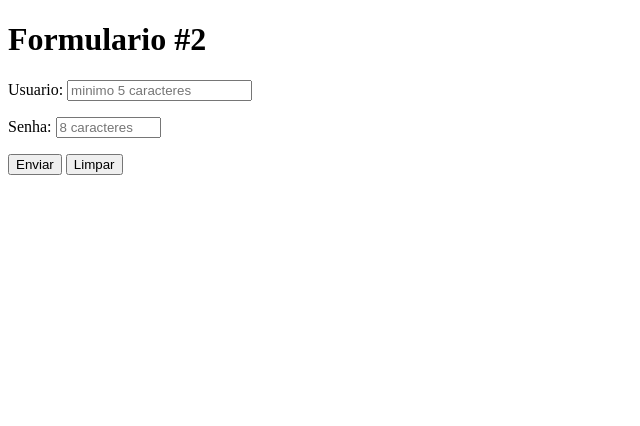
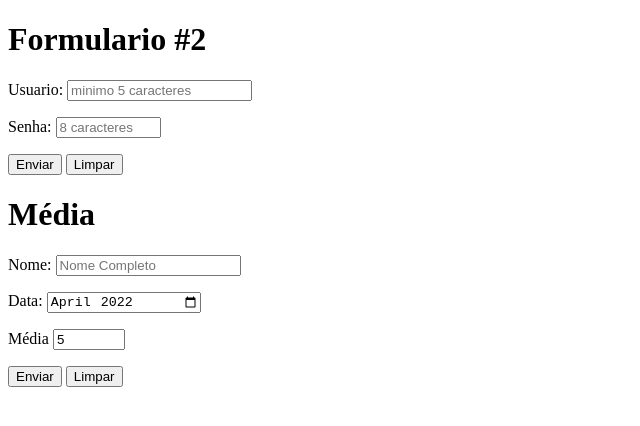
Before and after one commit to AlexSimao/html-css, a plain HTML site: page Exercícios/ex025/form002.html in a window 1280 px wide. Shown: the whole page, without its empty margins (0-640 px from the left). Drawn offline with Linux system fonts and the light colour scheme.

Commit message:
Criando o formulário "Média"
Novos atributos: value, step e min/max.
E novos tipos de input type: number, month, entre outros.

```diff
--- a/Exercícios/ex025/form002.html
+++ b/Exercícios/ex025/form002.html
@@ -4,7 +4,7 @@
     <meta charset="UTF-8">
     <meta http-equiv="X-UA-Compatible" content="IE=edge">
     <meta name="viewport" content="width=device-width, initial-scale=1.0">
-    <title>Cadastro de Usuario</title>
+    <title>Cadastro de Usuario e Média</title>
 </head>
 <body>
     <h1>Formulario #2</h1>
@@ -22,5 +22,25 @@
             <input type="reset" value="Limpar">
         </p>
     </form>
+
+    <h1>Média</h1>
+    <form action="formulario.php">
+        <p>
+            <label for="inome">Nome:</label>
+            <input type="text" name="nome" id="inome" required placeholder="Nome Completo" autocomplete="name" minlength="10" maxlength="40">
+        </p>
+        <p>
+            <label for="idata">Data:</label>
+            <input type="month" value="2022-04" required>
+        </p>
+        <p>
+            <label for="imedia">Média</label>
+            <input type="number" name="media" id="imedia" required value="5" step="0.1" min="0" max="10" placeholder="0 a 10">
+        </p>
+        <p>
+            <input type="submit" value="Enviar">
+            <input type="reset" value="Limpar">
+        </p>
+    </form>
 </body>
 </html>
```
